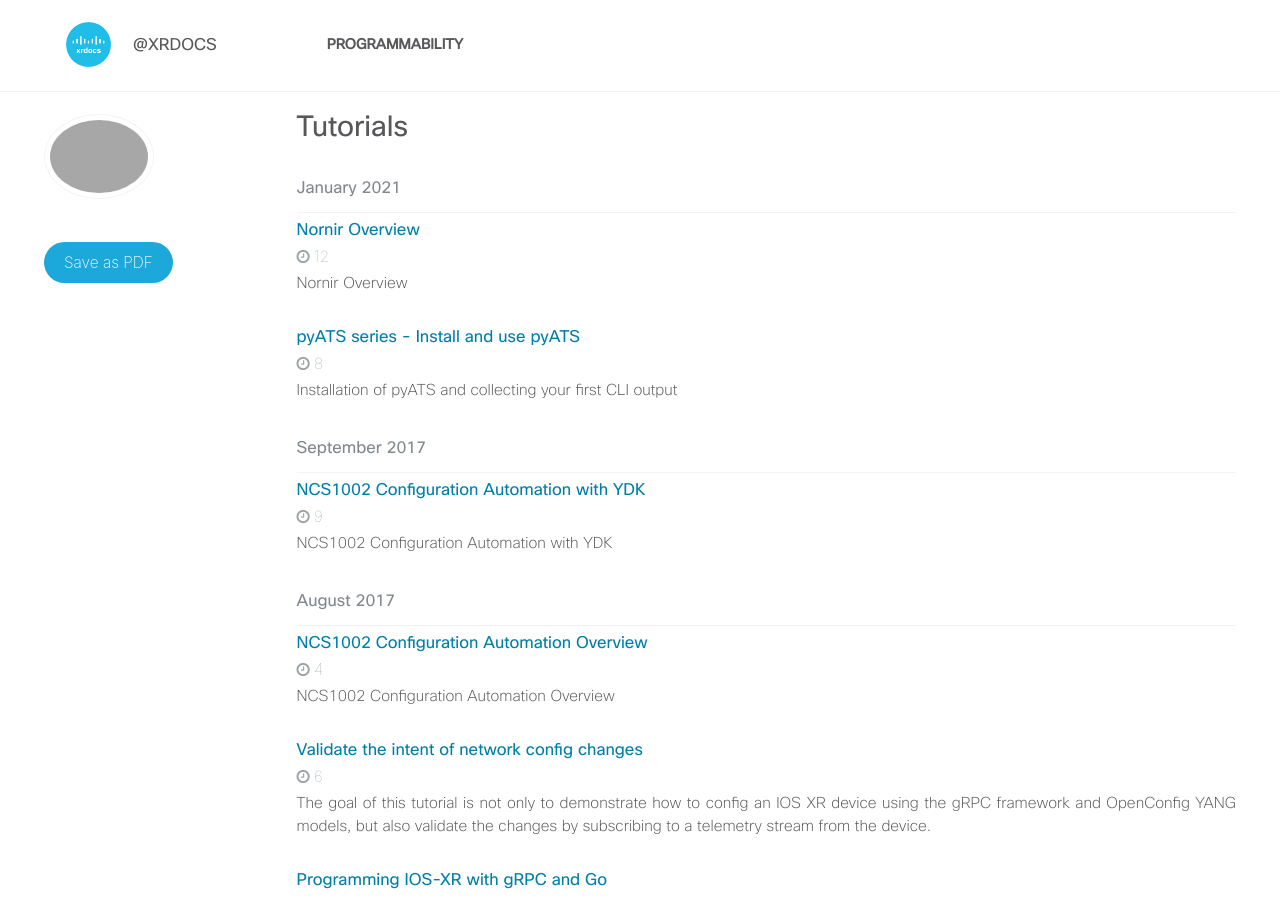
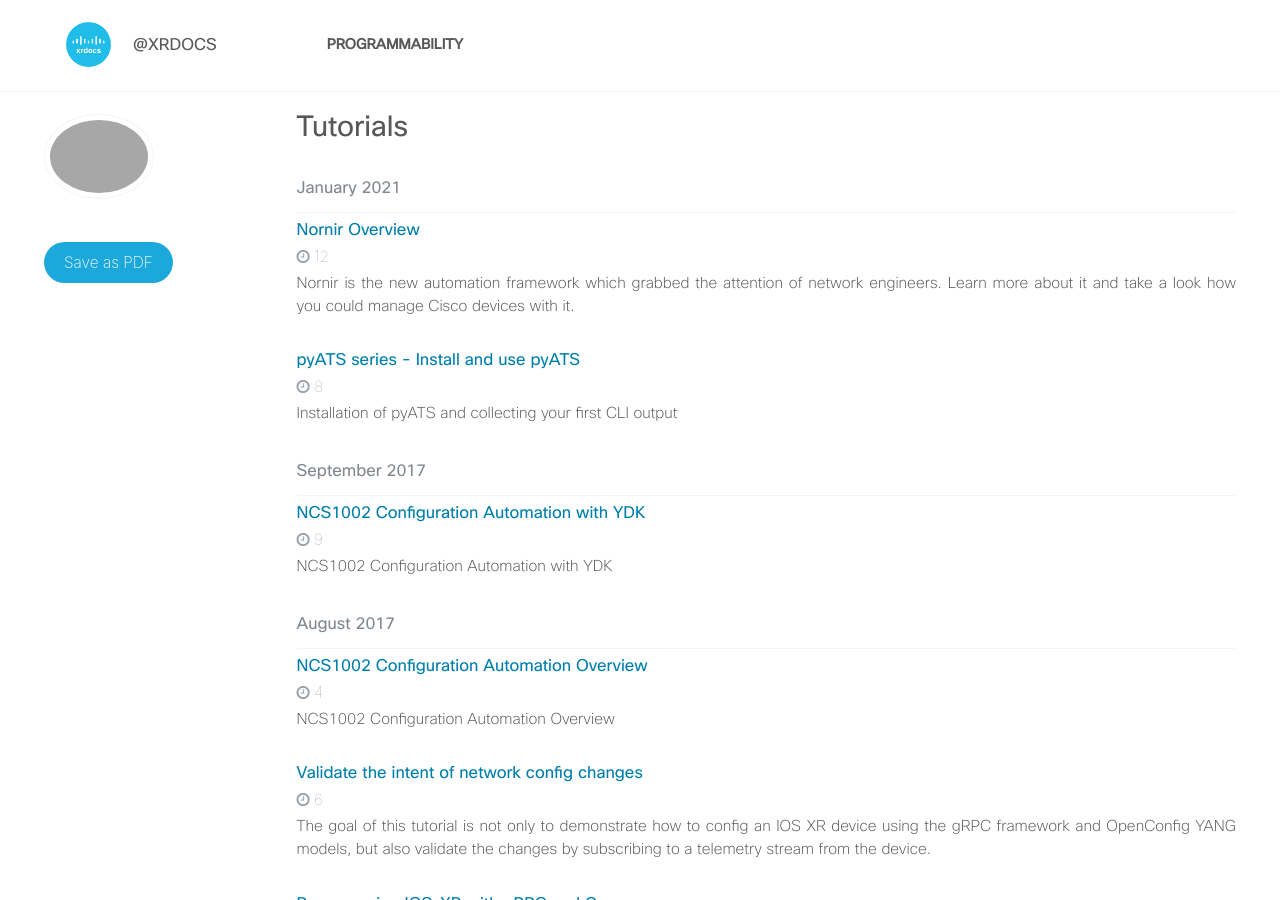
Before and after one commit to xrdocs/programmability, a Jekyll site: the page built from _pages/tutorials-archive.html, in a window 1280 px wide and 900 px high. Built offline with Jekyll 4.4.1, drawn with Linux system fonts in a browser that asks for light colours.

Commit message:
Update 2020-12-02-nornir-overview.md

```diff
--- a/_tutorials/2020-12-02-nornir-overview.md
+++ b/_tutorials/2020-12-02-nornir-overview.md
@@ -3,6 +3,7 @@ published: True
 position: top
 date: '2021-01-08 10:00 -0400'
 title: Nornir Overview
+excerpt: Nornir is the new automation framework which grabbed the attention of network engineers. Learn more about it and take a look how you could manage Cisco devices with it.
 author: Neelima Parakala
 ---
 {% include toc icon="table" title="Nornir Overview" %}
```
